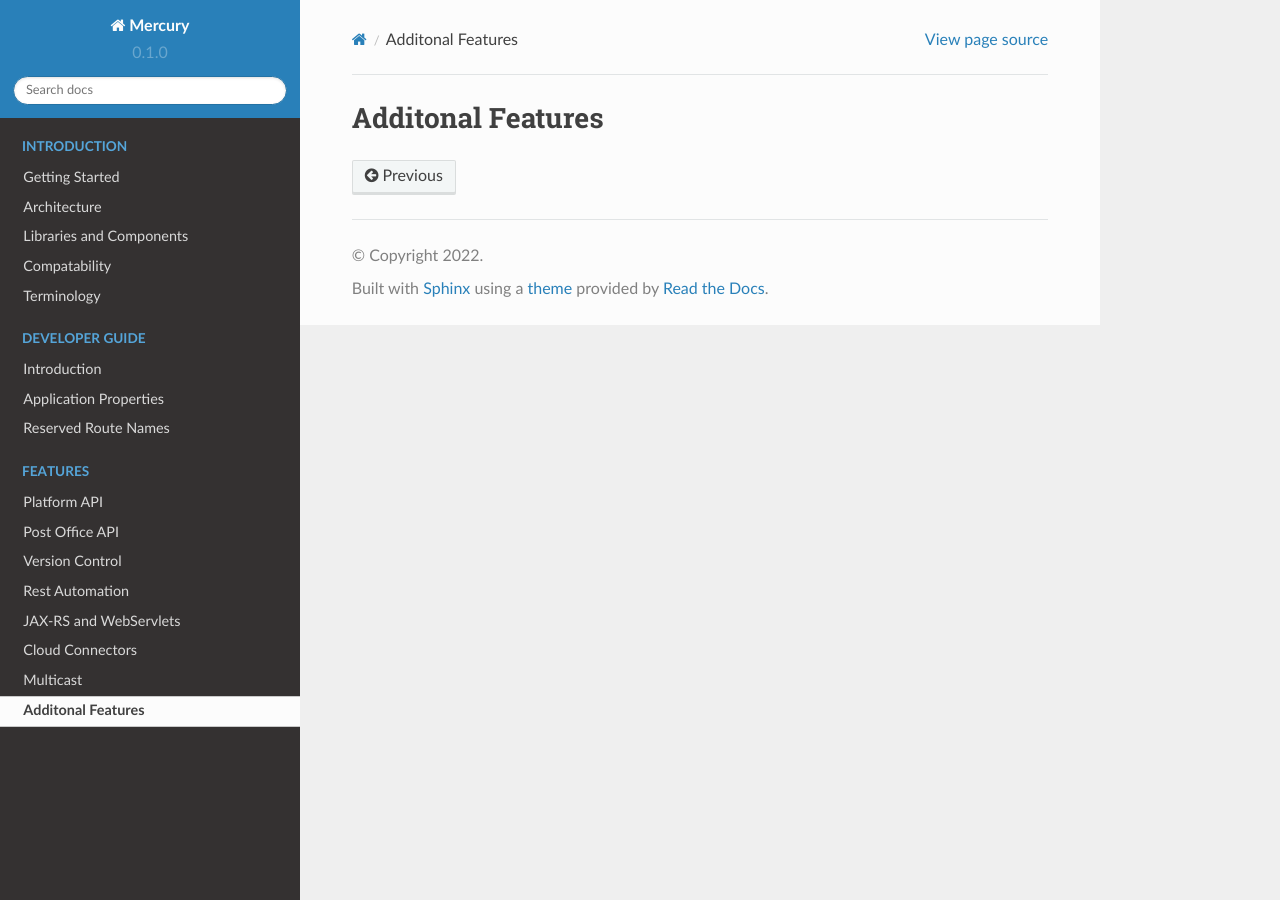
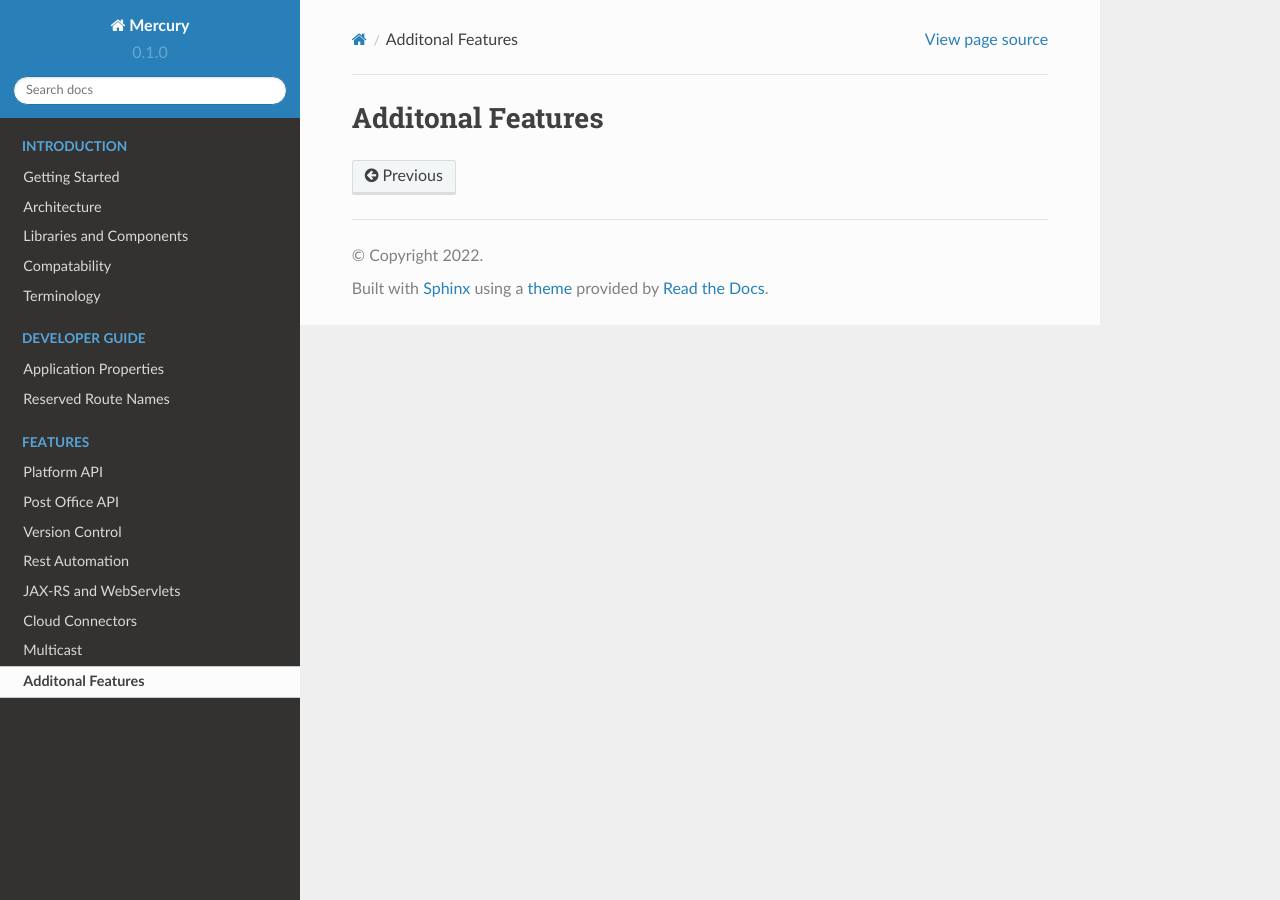
Before and after one commit to victorqzhang/refactory-vic, a Sphinx documentation site: the page built from docs/source/additonal-features.rst, in a window 1280 px wide. Built offline with Sphinx 7.4.7 and the Read the Docs theme 2.0.0, drawn with Linux system fonts in a browser that asks for light colours; pages that are not in the unit, such as notebooks, are missing from menus.

Commit message:
Update index.rst

```diff
--- a/docs/source/index.rst
+++ b/docs/source/index.rst
@@ -28,7 +28,7 @@ Contents
    :hidden:
    :caption: Developer Guide
 
-   Introduction <dev-introduction>
+   Pragmatic Guide <How-tos>
    Application Properties <app-properties>
    Reserved Route Names <route-names>
 
```
